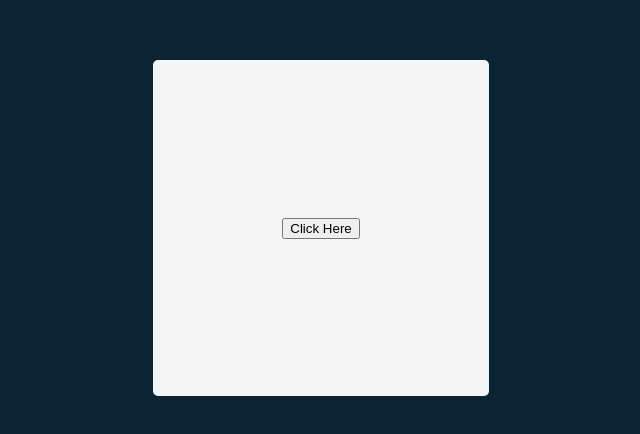
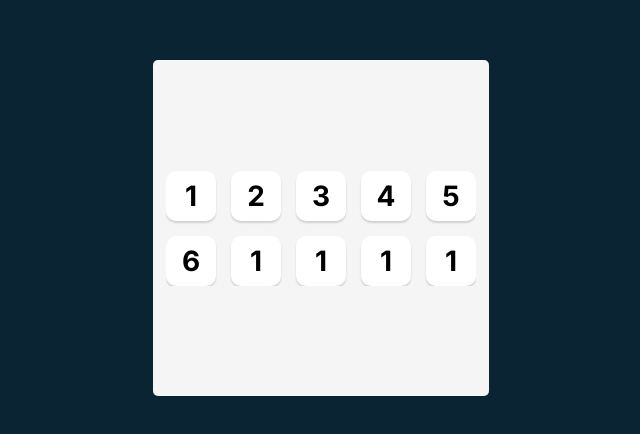
Before and after one commit to 1819367/tenzies-app-project, a React (Vite) app: page / in a window 1280 px wide. Shown: the part 172-606 px from the top of the page, without its empty margins (319-959 px from the left). Built offline with nearby package versions, Linux system fonts and the light colour scheme.

Commit message:
create die component

```diff
--- a/src/App.jsx
+++ b/src/App.jsx
@@ -1,16 +1,21 @@
-import { useState } from 'react'
-import reactLogo from './assets/react.svg'
-import viteLogo from '/vite.svg'
 import './App.css'
+import Die from './components/Die'
 
 export default function App() {
   return (
     <main>
-        <div class-Name='dice-container'>
-          <button>Click Here</button>
-        </div>
+      <div className='dice-container'>
+        <Die value={1}/>
+        <Die value={2}/>
+        <Die value={3}/>
+        <Die value={4}/>
+        <Die value={5}/>
+        <Die value={6}/>
+        <Die value={1}/>
+        <Die value={1}/>
+        <Die value={1}/>
+        <Die value={1}/>
+      </div>
     </main>
   )
-
-
 };
--- /dev/null
+++ b/src/components/Die.jsx
@@ -0,0 +1,6 @@
+
+export default function Die(props) {
+    return  (
+    <button className="btn-die">{props.value}</button>
+    )
+}
--- a/src/index.css
+++ b/src/index.css
@@ -1,11 +1,14 @@
-* {
+*,
+*::before,
+*::after {
   box-sizing: border-box;
 }
 
-
 body {
-  font-family: Karla, sans-serif;
+  font-family: Inter, sans-serif;
   margin: 0;
+  font-size: 1rem;
+  color:#2b283A;
   background: #0B2434;
   padding: 20px;
   height: 100vh;
@@ -15,9 +18,6 @@ body {
   align-items: center;
 }
 
-/*  this is the layer between the body and the main elements. <div id="root"></div>
-select div with the id of root, the entire React element will be placed here.
-We want the div to fill it's entire parent.  syntax div#root*/
 div#root {
   height: 100%;
   width: 100%;
@@ -36,6 +36,32 @@ main {
 }
 
 .dice-container {
-  width: 320px;
-  height: 320px;
+  display: grid;
+  grid-template-columns: repeat(5, 1fr);
+  grid-template-rows: auto auto;
+  gap: 15px;
+  margin-right: 20px;
+  margin-left: 20px;
+  overflow-x: auto;
 }
+
+.btn-die {
+  box-shadow: 0px 2px 2px rgba(0, 0, 0, 0.15);
+  border: none;
+  background: white;
+  font-family: Inter, sans-serif;
+  border-radius: 5px;
+  height: 36px;
+  width: 36px;
+  font-weight: 700;
+  font-size: 1.75rem;
+  cursor: pointer;
+}
+
+@media (min-width: 600px) {
+  .btn-die {
+    height: 50px;
+    width: 50px;
+    border-radius: 10px;
+  }
+}
```
